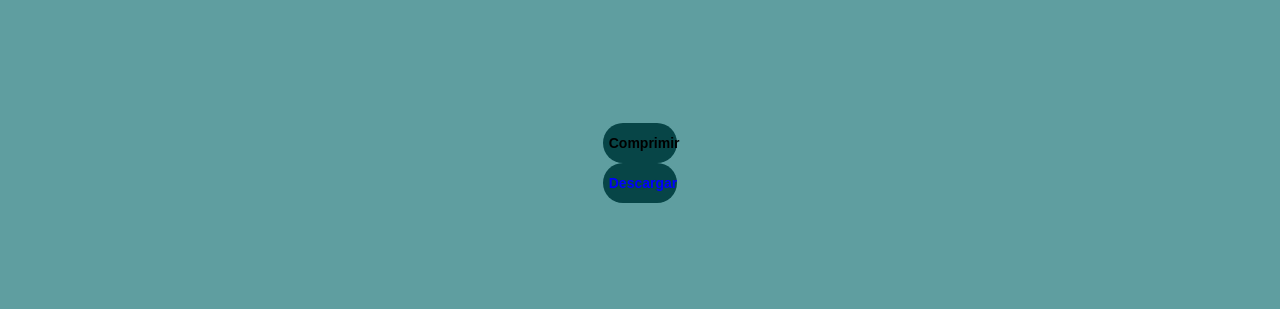
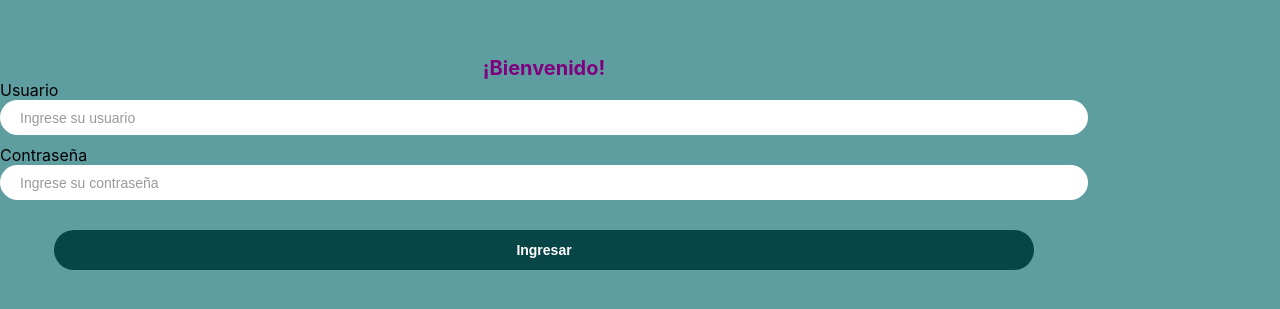
Before and after one commit to Carlos12001/cloud-drive, a React (Create React App) app in the folder client/interfaz/: page / in a window 1280 px wide. Shown: the part 237-546 px from the top of the page. Built offline with nearby package versions, Linux system fonts and the light colour scheme.

Commit message:
Arreglos a la segunda ventana

```diff
--- a/client/interfaz/src/pages/login/login.css
+++ b/client/interfaz/src/pages/login/login.css
@@ -1,8 +1,8 @@
 .login-container{
     display: flex;
     flex-direction: column;
-    justify-content: center;
-    align-items: center;
+    justify-content: right;
+    align-items: right;
     position: relative;
     width: 100%;
     height: 100vh;
@@ -70,12 +70,26 @@
 .home-container{
     display: flex;
     flex-direction: column;
-    justify-content: center;
-    align-items: center;
+    justify-content: left;
+    align-items: left;
 }
 
 .home-container h1, .home-container label{
     color: white;
+}
+
+.compress-button-container{
+    display: flex;
+    justify-content: left;
+    align-items: left;
+    margin-top: 20px
+}
+
+.download-button-container{
+    display: flex;
+    justify-content: right;
+    align-items: right;
+    margin-top: 20px
 }
 
 .compress-button{
@@ -101,12 +115,4 @@
     color: blue;
     font-size: 14px;
     font-weight: bold;
-
 }
-
-.compress-button-container{
-    display: flex;
-    justify-content: left;
-    align-items: left;
-    margin-top: 20px
-}
--- a/client/interfaz/src/pages/login/login.js
+++ b/client/interfaz/src/pages/login/login.js
@@ -11,7 +11,7 @@ const Login = () => {
     const[user, setUser] = useState('');
     const[password, setPassword] = useState('');
     const[passwordError, setPasswordError] = useState(false);
-    const[ isLogin, setIsLogin ] = useState(true);
+    const[ isLogin, setIsLogin ] = useState(false);
     const [hasError, setHasError] = useState(false);
 
 
@@ -70,16 +70,18 @@ const Login = () => {
     return(
         <div className='login-container'>
             { isLogin ?
-            <div className='home-container'>
+            <div>
+                <div className='compress-button-container'>
+                    <button className='compress-button'>
+                        Comprimir archivo
+                    </button>
+                </div>
+                <div className='download-button-container'>
+                    <button className='download-button'>
+                        Descargar archivo
+                    </button>
+                </div>
 
-            <button className='compress-button'>
-
-                Comprimir
-            </button>
-
-            <button className='download-button' >
-                Descargar
-            </button>
             </div>
             :
             <div className='login-content'>
```
